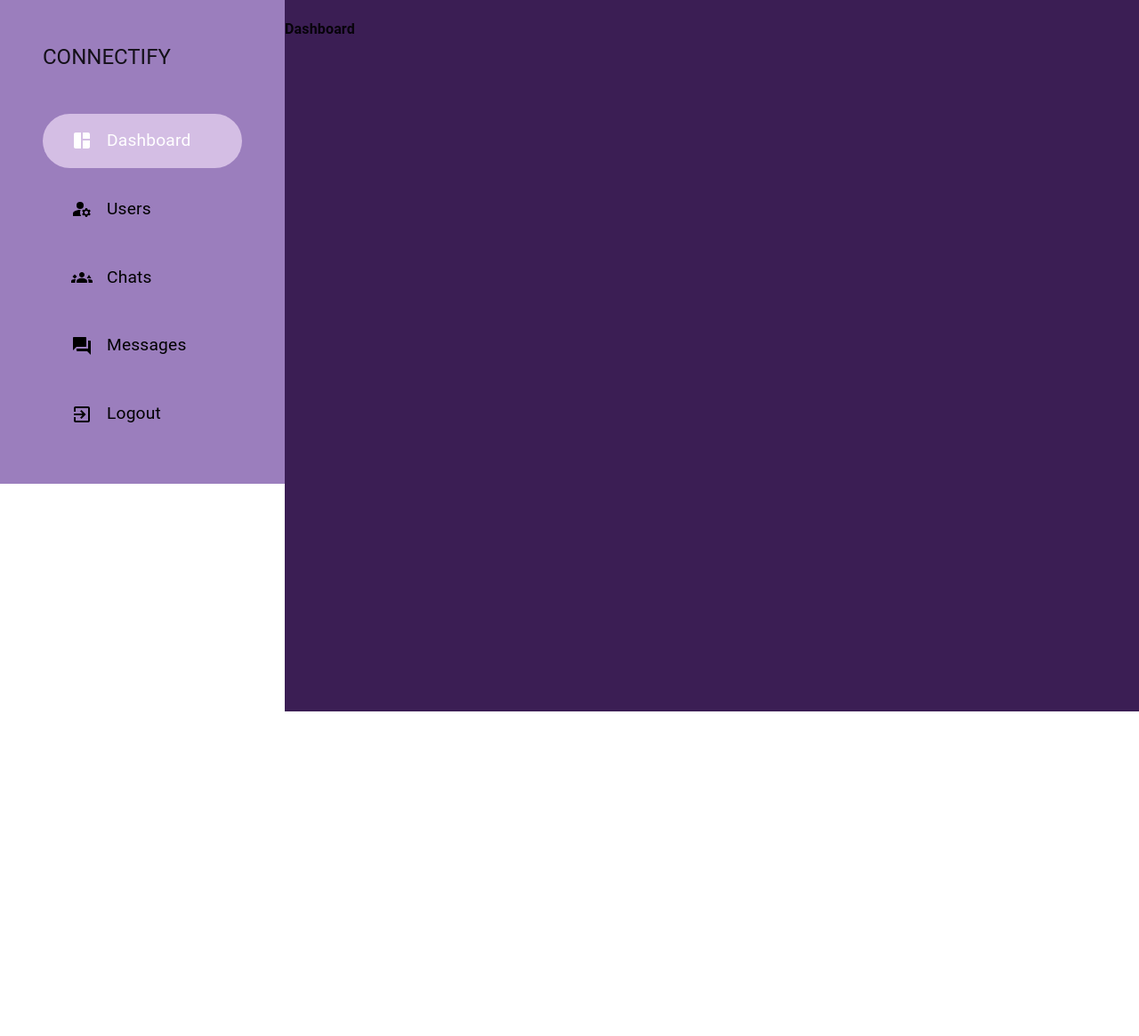
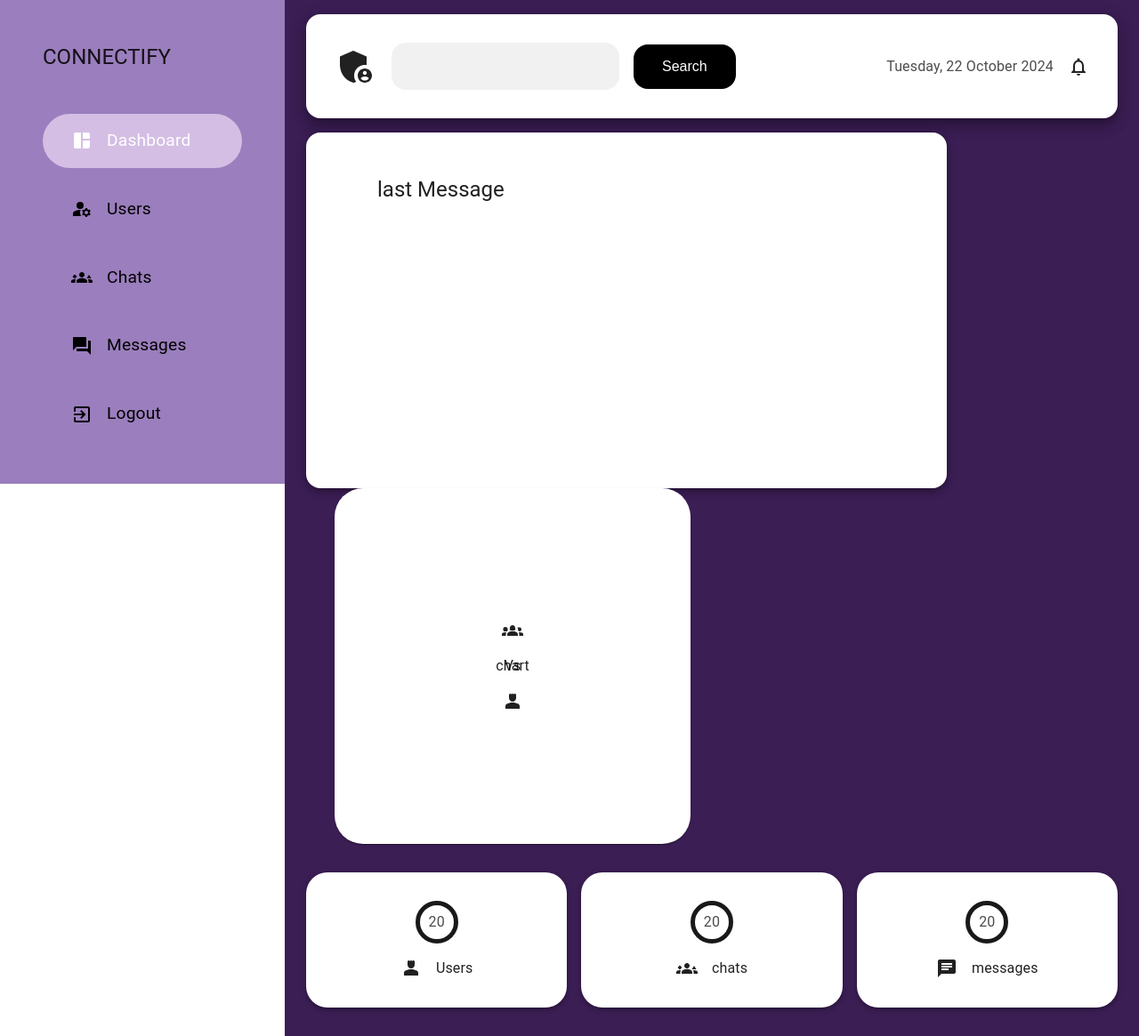
Before and after one commit to AniketKumar2729/Connectify, a React (Vite) app in the folder client/: page /admin/dashboard in a window 1280 px wide. Shown: the whole page at 89% size. Before the commit the page ends 800 px from the top, so only its background shows below. Built offline with nearby package versions, Linux system fonts and the light colour scheme.

Commit message:
Barebone dashboard page is created(without any charts in it)

```diff
--- a/client/src/components/styles/StyledComponent.jsx
+++ b/client/src/components/styles/StyledComponent.jsx
@@ -34,3 +34,26 @@ export const InputBox = styled('input')({
     backgroundColor:`#F3F7EC`
 
 })
+
+export const SearchField=styled('input')`
+padding:1rem 2rem;
+width:20vmax;
+border:none;
+outline:none;
+border-radius:1rem;
+background-color:#f1f1f1;
+font-size:1.1rem
+`
+export const CurveBtn=styled('button')`
+border-radius:1rem;
+padding:1rem 2rem;
+border: none;
+outline: none;
+cursor: pointer;
+background-color: black;
+color: white;
+font-size:1rem;
+&:hover{
+    background-color:rgba(0,0,0,0.8);
+}
+`
--- a/client/src/pages/admin/Dashboard.jsx
+++ b/client/src/pages/admin/Dashboard.jsx
@@ -1,12 +1,93 @@
-import React from 'react'
-import AdminLayout from '../../components/layout/AdminLayout'
+import AdminPanelSettingsIcon from '@mui/icons-material/AdminPanelSettings';
+import { Box, Container, Paper, Stack, Typography } from '@mui/material';
+import moment from "moment";
+import React from 'react';
+import AdminLayout from '../../components/layout/AdminLayout';
+import NotificationsNoneIcon from '@mui/icons-material/NotificationsNone';
+import Groups2Icon from '@mui/icons-material/Groups2';
+import Person4Icon from '@mui/icons-material/Person4';
+import Groups3Icon from '@mui/icons-material/Groups3';
+import ChatIcon from '@mui/icons-material/Chat';
+import { CurveBtn, SearchField } from '../../components/styles/StyledComponent';
+
 
 const Dashboard = () => {
+  const Appbar = <Paper elevation={10} sx={{ borderRadius: '1rem', padding: '2rem', margin: '1rem 0'}}>
+    <Stack direction={'row'} spacing={'1rem'} alignItems={'center'}>
+      <AdminPanelSettingsIcon sx={{ fontSize: '3rem' }} />
+      <SearchField />
+      <CurveBtn>Search</CurveBtn>
+      <Box flexGrow={1} />
+      <Typography display={{ xs: 'none', lg: 'block' }} color={'rgba(0,0,0,0.7)'} textAlign={'center'}>{moment().format('dddd, D MMMM YYYY')}</Typography>
+      <NotificationsNoneIcon />
+    </Stack>
+  </Paper>
+
+  const Widgets = <Stack direction={{ xs: 'column', sm: 'row' }} spacing={'1rem'} justifyContent={'space-between'} margin={'2rem 0'}>
+    <Widget title={'Users'} value={20} Icon={<Person4Icon />} />
+    <Widget title={'chats'} value={20} Icon={<Groups3Icon />} />
+    <Widget title={'messages'} value={20} Icon={<ChatIcon />} />
+  </Stack>
   return (
     <AdminLayout>
-        <h4>Dashboard</h4>
+      <Container component={'main'}>
+        {
+          Appbar
+        }
+        <Stack direction={'row'} spacing={'2rem'} flexWrap={'wrap'}>
+          <Paper elevation={5} sx={{ padding: '2rem 3rem', borderRadius: '1rem', maxWidth: '45rem', width: '100%', height: '25rem' }}>
+            <Typography variant='h5' margin={'1rem 2rem'}>last Message</Typography>
+          </Paper>
+          <Paper sx={{
+            padding: '1rem',
+            borderRadius: '2rem',
+            display: 'flex',
+            justifyContent: 'center',
+            alignItems: 'center',
+            width: { xs: '100%', sm: '50%' },
+            position: 'relative',
+            width: '100%',
+            maxWidth: '25rem',
+            height: '25rem'
+          }}>
+            {'chart'}
+            <Stack sx={{
+              position: 'absolute',
+              display: 'flex',
+              justifyContent: 'center',
+              alignItems: 'center',
+              width: '100%',
+              height: '100%'
+            }} spacing={'1rem'}>
+              <Groups2Icon />
+              <Typography>Vs</Typography>
+              <Person4Icon />
+            </Stack>
+          </Paper>
+        </Stack>
+        {Widgets}
+      </Container>
     </AdminLayout>
   )
 }
-
+const Widget = ({ title, value, Icon }) => <Paper elevation={3} sx={{ padding: '2rem', margin: '2rem 0', borderRadius: '1.5rem', width: '20rem'}}>
+  <Stack alignItems={'center'} spacing={'1rem'}>
+    <Box sx={{
+      color: 'rgba(0,0,0,0.7)',
+      borderRadius: "50%",
+      border: `5px solid rgba(0,0,0,0.9)`,
+      width: "3rem",
+      height: "3rem",
+      display: "flex",
+      justifyContent: "center",
+      alignItems: "center",
+    }}>
+      {value}
+    </Box>
+    <Stack direction={'row'} spacing={'1rem'} alignItems={'center'}>
+      {Icon}
+      <Typography>{title}</Typography>
+    </Stack>
+  </Stack>
+</Paper>
 export default Dashboard
```
